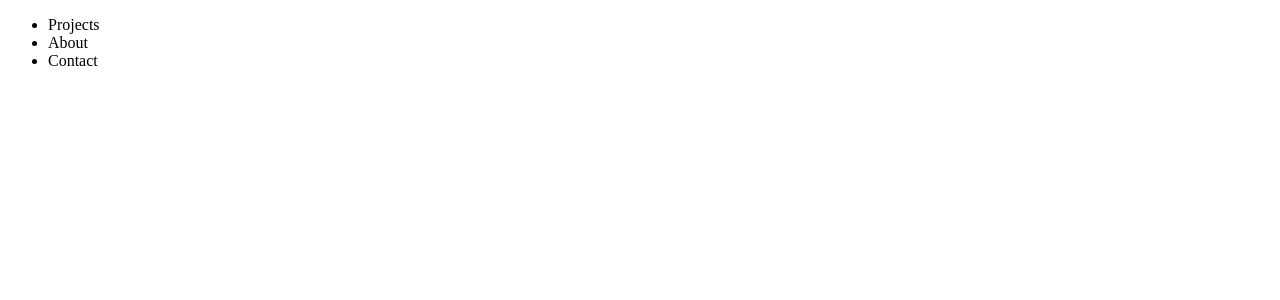
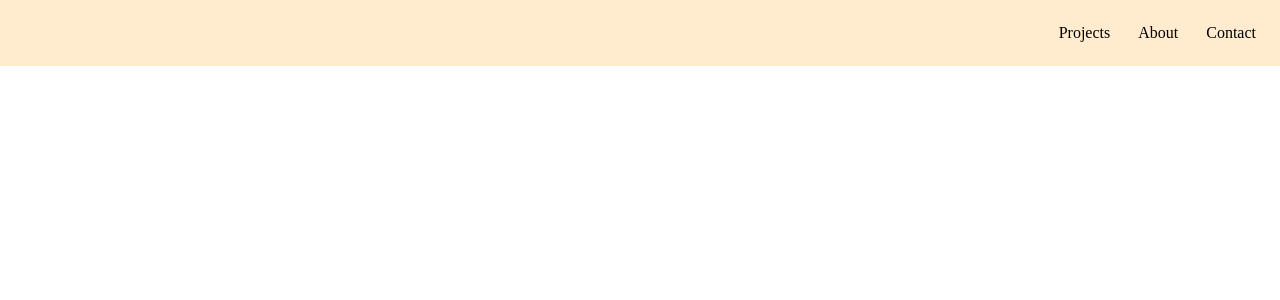
Before and after one commit to lmatuzic/portfolio, a React (Create React App) app: page / in a window 1280 px wide. Shown: the top 300 px of the page. Built offline with nearby package versions, Linux system fonts and the light colour scheme.

Commit message:
installed node sass loader, basic nav styling

```diff
--- a/package.json
+++ b/package.json
@@ -6,6 +6,7 @@
     "@testing-library/jest-dom": "^5.11.4",
     "@testing-library/react": "^11.1.0",
     "@testing-library/user-event": "^12.1.10",
+    "node-sass": "^4.14.1",
     "react": "^17.0.1",
     "react-dom": "^17.0.1",
     "react-router-dom": "^5.2.0",
--- a/src/App.js
+++ b/src/App.js
@@ -1,4 +1,5 @@
 import Navbar from './components/Navbar'
+import './stylesheets/Application.scss'
 
 function App() {
   return (
--- /dev/null
+++ b/src/stylesheets/Application.scss
@@ -0,0 +1,2 @@
+@import 'core';
+@import 'navbar';
--- /dev/null
+++ b/src/stylesheets/_core.scss
@@ -0,0 +1,4 @@
+* {
+  margin: 0;
+  padding: 0;
+}
--- /dev/null
+++ b/src/stylesheets/_navbar.scss
@@ -0,0 +1,19 @@
+nav {
+  display: flex;
+  justify-content: flex-end;
+  background-color: blanchedalmond;
+  padding: 1.5em;
+
+  ul {
+    display: flex;
+
+    li {
+      list-style: none;
+      padding-right: 1.75em;
+
+      &:last-child {
+        padding-right: 0;
+      }
+    }
+  }
+}
```
Also changed, not shown: 2 other files (tests, documents, lock files or other folders).
